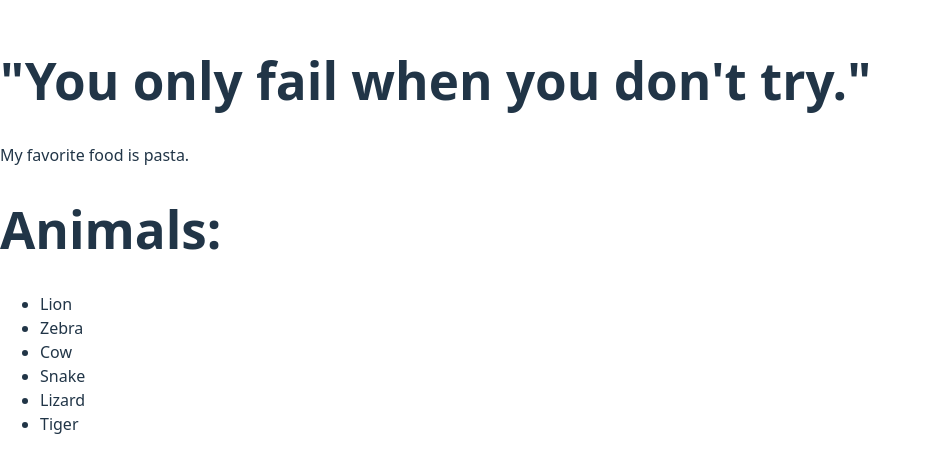
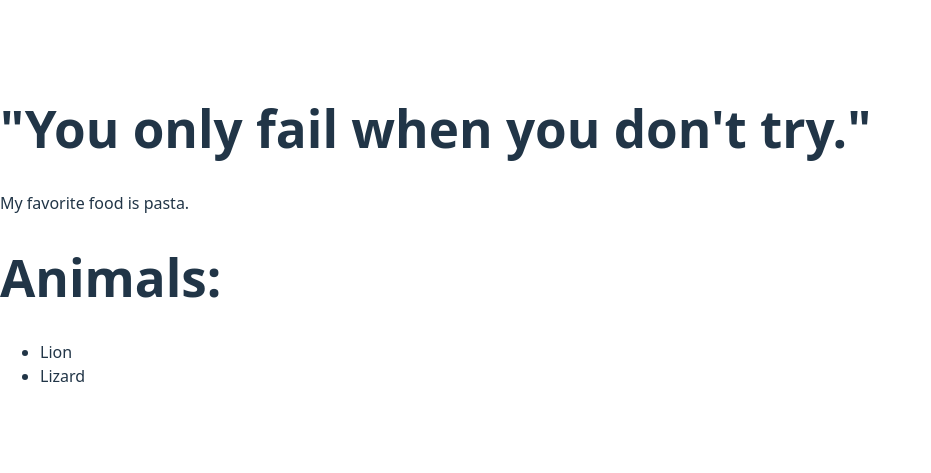
Before and after one commit to Carlosaac23/TOP-first-react-app, a React (Vite) app: page / in a window 1280 px wide. Shown: the part 165-638 px from the top of the page, without its empty margins (0-931 px from the left). Built offline with nearby package versions, Linux system fonts and the light colour scheme.

Commit message:
chore: use ternary operator to render

```diff
--- a/src/Rendering.jsx
+++ b/src/Rendering.jsx
@@ -1,12 +1,8 @@
-function ListItem(props) {
-  return <li>{props.animal}</li>;
-}
-
 function List(props) {
   return (
     <ul>
       {props.animals.map(animal => {
-        return <ListItem key={animal} animal={animal} />;
+        return animal.startsWith('L') ? <li key={animal}>{animal}</li> : null;
       })}
     </ul>
   );
```
